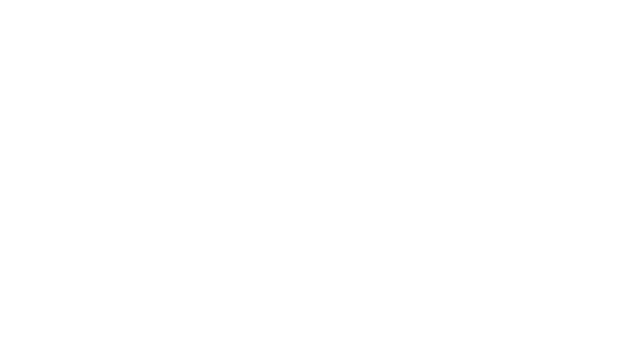
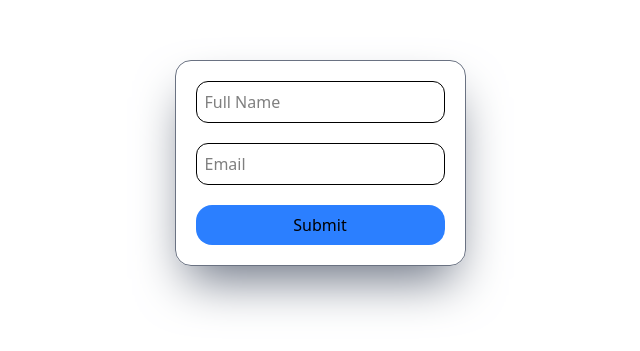
Before and after one commit to PratikJasl/Machine-Coding, a React (Vite) app in the folder machineCoding/: page / in a window 1280 px wide. Shown: the part 109-460 px from the top of the page, without its empty margins (320-960 px from the left). Built offline with nearby package versions, Linux system fonts and the light colour scheme.

Commit message:
Machine Coding a Form Submission

```diff
--- a/machineCoding/src/App.tsx
+++ b/machineCoding/src/App.tsx
@@ -1,9 +1,9 @@
 import './App.css';
-
+import SimpleForm  from "./component/SimpleForm";
 function App() {
   return (
     <>
-
+      <SimpleForm />
     </>
   )
 }
```
